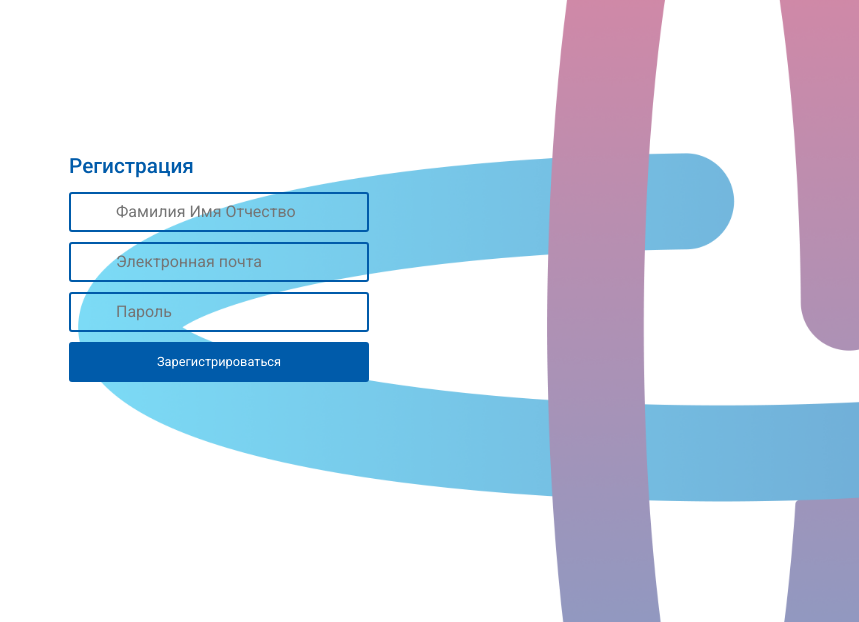
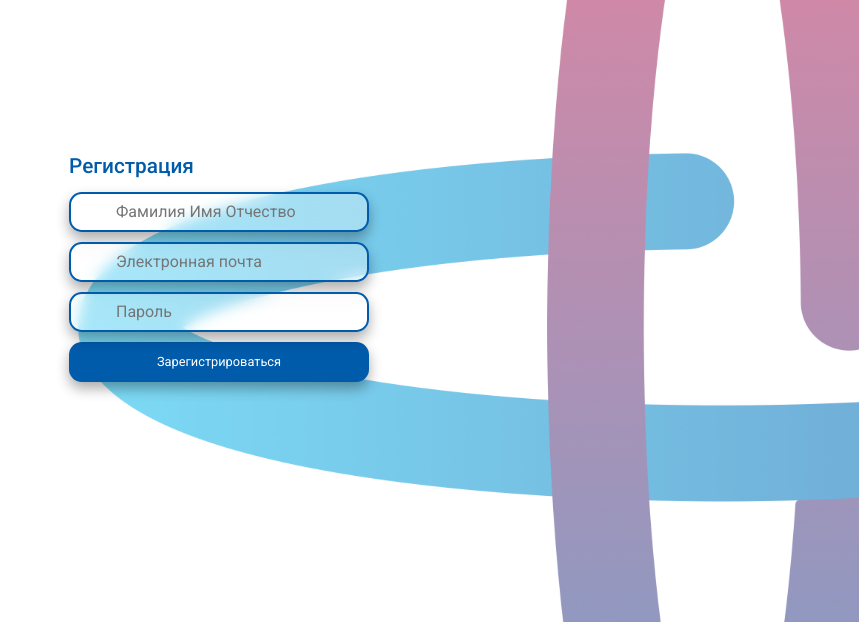
Before and after one commit to PorshaDP/Bardo, a Flask app: page /register in a window 1280 px wide. Shown: the part 73-695 px from the top of the page, without its empty margins (421-1280 px from the left). Run offline with Flask 3, Linux system fonts and the light colour scheme.

Commit message:
Предфинальная редакция css-стилей

```diff
--- a/static/style.css
+++ b/static/style.css
@@ -2,7 +2,7 @@
 *, *:after, *:before {
   box-sizing: border-box;
 }
-/* nb: не работает фон, почему? */
+
 html, body {
   background: url('/static/bckg.png') no-repeat center center fixed;
   background-size: cover;
@@ -106,17 +106,23 @@ input[type="text"]:focus, input[type="password"]:focus {
 }
 
 input[type="text"] {
-  background: transparent;
+  background-color: #fff5;
+  backdrop-filter: blur(7px);
   border: 2px solid #005BAA;
   padding-left: 45px;
   color: #005BAA;
+  box-shadow: 0 .4rem .8rem #0005;
+  border-radius: .8rem;
 }
 
 input[type="password"] {
-  background: transparent;
+  background-color: #fff5;
+  backdrop-filter: blur(7px);
   border: 2px solid #005BAA;
   padding-left: 45px;
   color: #005BAA;
+  box-shadow: 0 .4rem .8rem #0005;
+  border-radius: .8rem;
 }
 
 input[type="submit"] {
@@ -126,6 +132,8 @@ input[type="submit"] {
   text-align: center;
   font-size: 0.8em;
   cursor: pointer;
+  box-shadow: 0 .4rem .8rem #0005;
+  border-radius: .8rem;
 }
 
 input[type="radio"] {
@@ -136,7 +144,7 @@ input[type="radio"] {
 
 .forgot-label {
   font-size: 0.8em;
-  color: #7f8084;
+  color: #005BAA;
   margin-top: 10px;
   float: right;
   padding: 3px 0;
@@ -163,14 +171,14 @@ input[type="radio"] {
   width: 80%;
 }
 .close {
-  color: #aaa;
+  color: #005BAA;
   float: right;
   font-size: 28px;
   font-weight: bold;
 }
 .close:hover,
 .close:focus {
-  color: black;
+  color: #003564;
   text-decoration: none;
   cursor: pointer;
 }
--- a/static/style_normative.css
+++ b/static/style_normative.css
@@ -17,10 +17,14 @@ input[type="number"],
 select {
     width: 100%; /* Ширина поля */
     padding: 10px; /* Поля */
+    box-shadow: 0 .4rem .8rem #0005;
+    border-radius: .8rem;
     box-sizing: border-box; /* Алгоритм расчёта ширины */
-    box-shadow: inset 0 1px 5px rgba(183, 133, 248, 0.2); /* Тень внутри */
     border: 1px solid #0306bd; /* Параметры рамки */
     color: #000000; /* Цвет текста */
+    background-color: #fff5;
+    backdrop-filter: blur(7px);
+
 }
 
 label {
```
Also changed, not shown: static/style_tables.css (+4 -4 lines).
